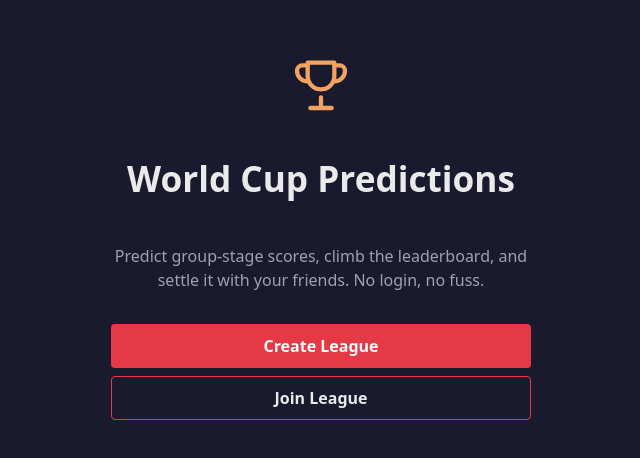
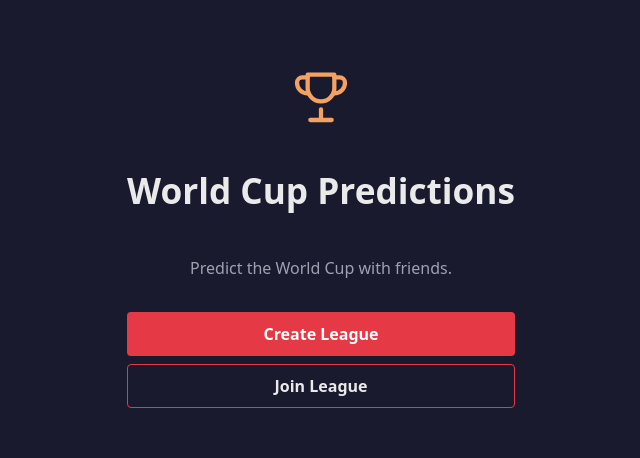
Before and after one commit to inex26/app-worldcup, a Next.js app: page / in a window 1280 px wide. Shown: the part 164-622 px from the top of the page, without its empty margins (319-959 px from the left). Built offline with nearby package versions, Linux system fonts and the light colour scheme.

Commit message:
agent: In app-worldcup, change the home page tagline to "Predict th

```diff
--- a/app/page.tsx
+++ b/app/page.tsx
@@ -15,10 +15,7 @@ export default function HomePage() {
           <TrophyIcon style={{ color: "var(--gold)" }} />
         </div>
         <h1>World Cup Predictions</h1>
-        <p className="muted">
-          Predict group-stage scores, climb the leaderboard, and settle it with your friends. No
-          login, no fuss.
-        </p>
+        <p className="muted">Predict the World Cup with friends.</p>
 
         {!loading && league && (
           <div className="banner">
```
